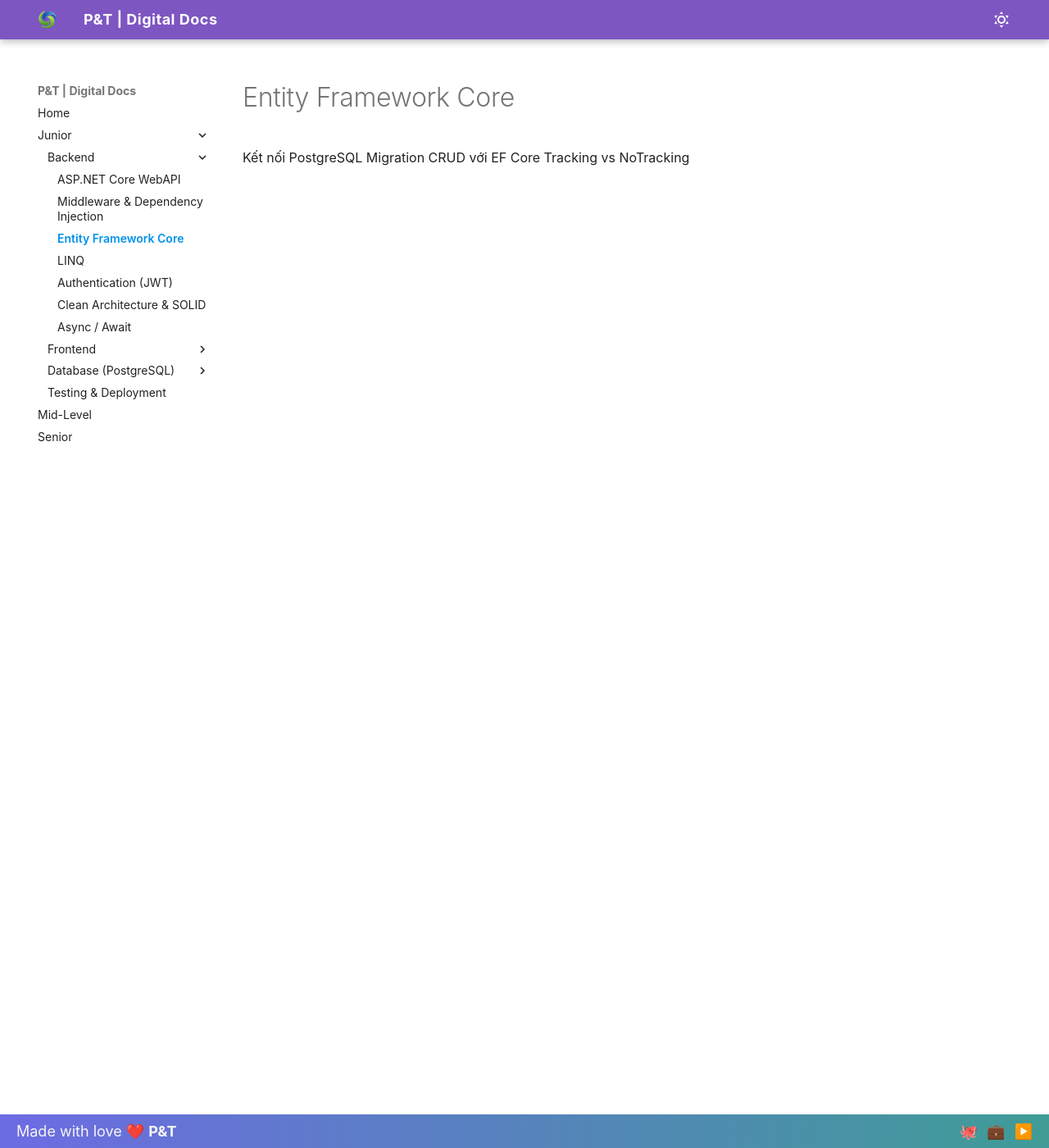
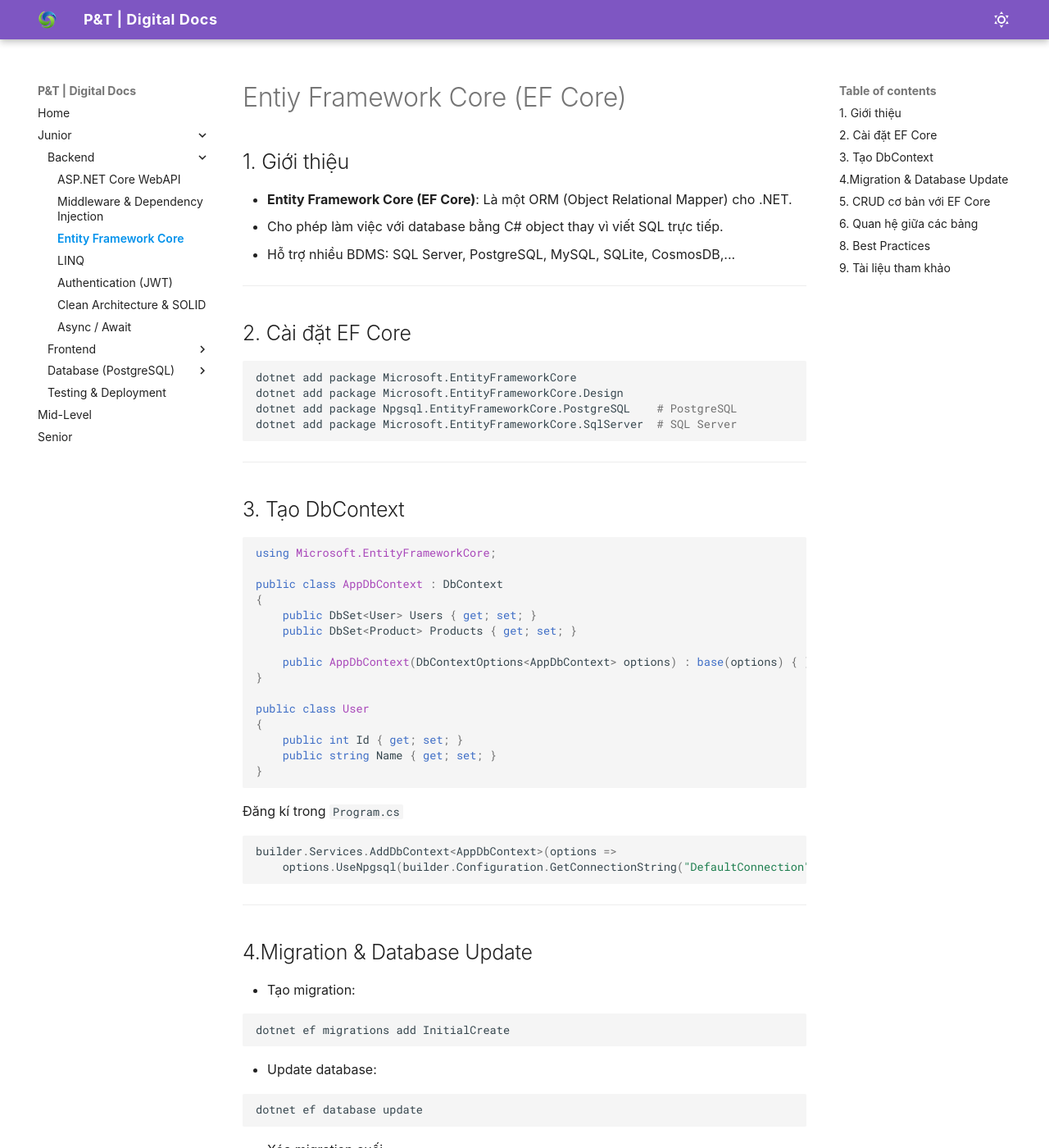
Before and after one commit to alphadev14/digitaldocs, an MkDocs documentation site: the page built from docs/junior/backend/03-entity-framework-core.md, in a window 1280 px wide and 1400 px high. Shown: the whole window at 82% size. Built offline with MkDocs 1.6.1 and Material for MkDocs 9.7.7, drawn with Linux system fonts in a browser that asks for light colours; some of the changed text lies outside the part shown.

Commit message:
A: create 03 entity framework core document

````diff
--- a/docs/junior/backend/03-entity-framework-core.md
+++ b/docs/junior/backend/03-entity-framework-core.md
@@ -1,4 +1,160 @@
-Kết nối PostgreSQL
-Migration
-CRUD với EF Core
-Tracking vs NoTracking
+# Entiy Framework Core (EF Core)
+
+## 1. Giới thiệu
+
+- **Entity Framework Core (EF Core)**: Là một ORM (Object Relational Mapper) cho .NET.
+- Cho phép làm việc với database bằng C# object thay vì viết SQL trực tiếp.
+- Hỗ trợ nhiều BDMS: SQL Server, PostgreSQL, MySQL, SQLite, CosmosDB,...
+
+---
+
+## 2. Cài đặt EF Core
+
+```bash
+dotnet add package Microsoft.EntityFrameworkCore
+dotnet add package Microsoft.EntityFrameworkCore.Design
+dotnet add package Npgsql.EntityFrameworkCore.PostgreSQL    # PostgreSQL
+dotnet add package Microsoft.EntityFrameworkCore.SqlServer  # SQL Server
+```
+
+---
+
+## 3. Tạo DbContext
+
+```csharp
+using Microsoft.EntityFrameworkCore;
+
+public class AppDbContext : DbContext
+{
+    public DbSet<User> Users { get; set; }
+    public DbSet<Product> Products { get; set; }
+
+    public AppDbContext(DbContextOptions<AppDbContext> options) : base(options) { }
+}
+
+public class User
+{
+    public int Id { get; set; }
+    public string Name { get; set; }
+}
+```
+
+Đăng kí trong `Program.cs`
+
+```csharp
+builder.Services.AddDbContext<AppDbContext>(options =>
+    options.UseNpgsql(builder.Configuration.GetConnectionString("DefaultConnection")));
+```
+
+---
+
+## 4.Migration & Database Update
+
+- Tạo migration:
+
+```bash
+dotnet ef migrations add InitialCreate
+```
+
+- Update database:
+
+```bash
+dotnet ef database update
+```
+
+- Xóa migration cuối
+
+```bash
+dotnet ef migrations remove
+```
+
+## 5. CRUD cơ bản với EF Core
+
+**Thêm dữ liệu**
+
+```csharp
+var user = new User {Name = "Alpha Dev"};
+db.Users.Add(user);
+await db.SaveChangesAsync();
+```
+
+**Lấy dữ liệu**
+
+```csharp
+var allUsers = await db.Users.ToListAsync();
+var user = await db.Users.FindAsync(1);
+```
+
+**Sửa dữ liệu**
+
+```csharp
+var user = await db.Users.FindAsync(1);
+user.Name = "Phan Van Tam";
+await db.SaveChangesAsync();
+```
+
+**Xóa dữ liệu**
+
+```csharp
+var user = await db.Users.FindAsync(1);
+db.Users.Remove(user);
+await db.SaveChangeAsync();
+```
+
+## 6. Quan hệ giữa các bảng
+
+**One-to-Many**
+
+```csharp
+public class User
+{
+    public int Id { get; set; }
+    public string Name { get; set; }
+    public List<Product> Products { get; set; } = new();
+}
+
+public class Product
+{
+    public int Id { get; set; }
+    public string Name { get; set; }
+    public int UserId { get; set; }
+    public User User { get; set; }
+}
+```
+
+=> Một user tạo nhiều sản phẩm, mỗi sản phẩm thì được tạo bởi một user.
+
+**Many-to-Many**
+
+```csharp
+public class Student
+{
+    public int Id { get; set; }
+    public string Name { get; set; }
+    public List<Course> Courses { get; set; }
+}
+
+public class Course
+{
+    public int Id { get; set; }
+    public string Title { get; set; }
+    public List<Student> Students { get; set; }
+}
+```
+
+=> Một học sinh thì có nhiều khóa học, 1 khóa học lại có nhiều học sinh.
+
+## 8. Best Practices
+
+- Luôn dùng `async/await` (`ToListAsync`, `FindAsync`,...).
+- Không dùng `SaveChanges` nhiều lần trong 1 request -> gộp lại.
+- Sử dụng DTO thay vì trả trực tiếp entity.
+- Khi queery data nhiều -> dùng **AsNoTracking()**
+  để tối ưu.
+- Tách `DbContext` riêng cho mỗi request (Scoped)
+
+## 9. Tài liệu tham khảo
+
+- [EF Core Docs](https://learn.microsoft.com/ef/core)
+- [Migratioins](https://learn.microsoft.com/ef/core/managing-schemas/migrations)
+- [RelationShips](https://learn.microsoft.com/ef/core/modeling/relationships)
````
